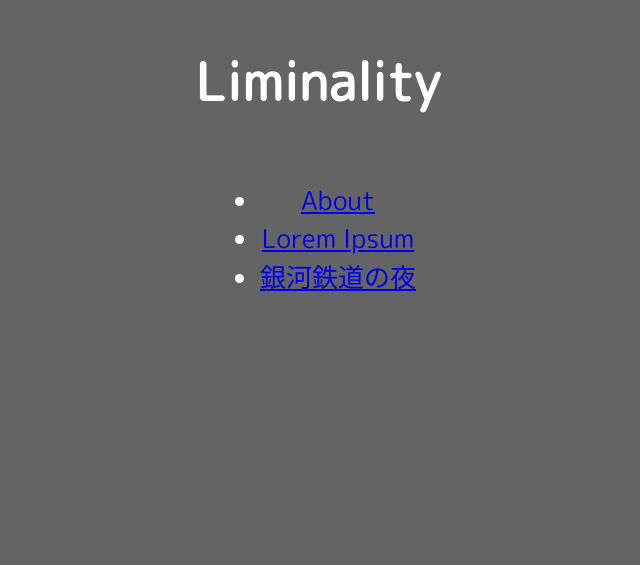
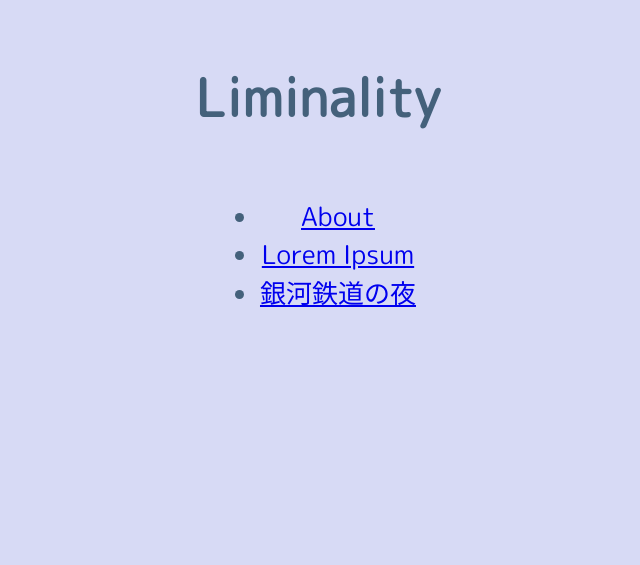
Before and after one commit to usagiga/liminality, a React (Create React App) app: page / in a window 1280 px wide. Shown: the part 235-800 px from the top of the page, without its empty margins (322-962 px from the left). Built offline with nearby package versions, Linux system fonts and the light colour scheme.

Commit message:
feat: define iikanji color

```diff
--- a/src/common/variables.scss
+++ b/src/common/variables.scss
@@ -1 +1,12 @@
-$background: rgb(100, 100, 100);
+// https://color.adobe.com/ja/create/color-wheel
+// base color: #D7E1E7
+$shirosumire: #D7DAF5;
+$geppaku: #E0EBFF;
+$shirahana: #D7E1E7;
+$aijiro: #E0FBFF;
+$shiraai: #D7F5F0;
+
+$konnezu: #44617B;
+
+$foreground: $konnezu;
+$background: $shirosumire;
--- a/src/index.scss
+++ b/src/index.scss
@@ -1,12 +1,9 @@
 //noinspection CssInvalidAtRule
 @import-normalize;
 
-body {
-  margin: 0;
-
-  // visit https://fonts.google.com/?subset=japanese
-  font-family:
-    'M PLUS Rounded 1c',
+* {
+  box-sizing: border-box;
+  font-family: 'M PLUS Rounded 1c',
   'Noto Sans Japanese',
   '游ゴシック体',
   'Yu Gothic',
@@ -18,13 +15,17 @@ body {
   'ＭＳ Ｐゴシック',
   'MS PGothic',
   sans-serif;
-  -webkit-font-smoothing: antialiased;
-  -moz-osx-font-smoothing: grayscale;
+}
+
+html, body {
+  height: 100%;
+  min-height: 100vh;
+  padding: 0;
+  margin: 0;
 }
 
 code {
-  font-family:
-    source-code-pro,
+  font-family: source-code-pro,
   Menlo,
   Monaco,
   Consolas,
--- a/src/views/Top.module.scss
+++ b/src/views/Top.module.scss
@@ -2,6 +2,9 @@
 
 .app {
   text-align: center;
+  color: $foreground;
+  background-color: $background;
+  padding: 16px;
 }
 
 .appHeader {
@@ -11,6 +14,4 @@
   justify-content: center;
   min-height: 100vh;
   font-size: calc(10px + 2vmin);
-  color: white;
-  background-color: $background;
 }
```
Lines whose indentation alone changed are shown as unchanged.
